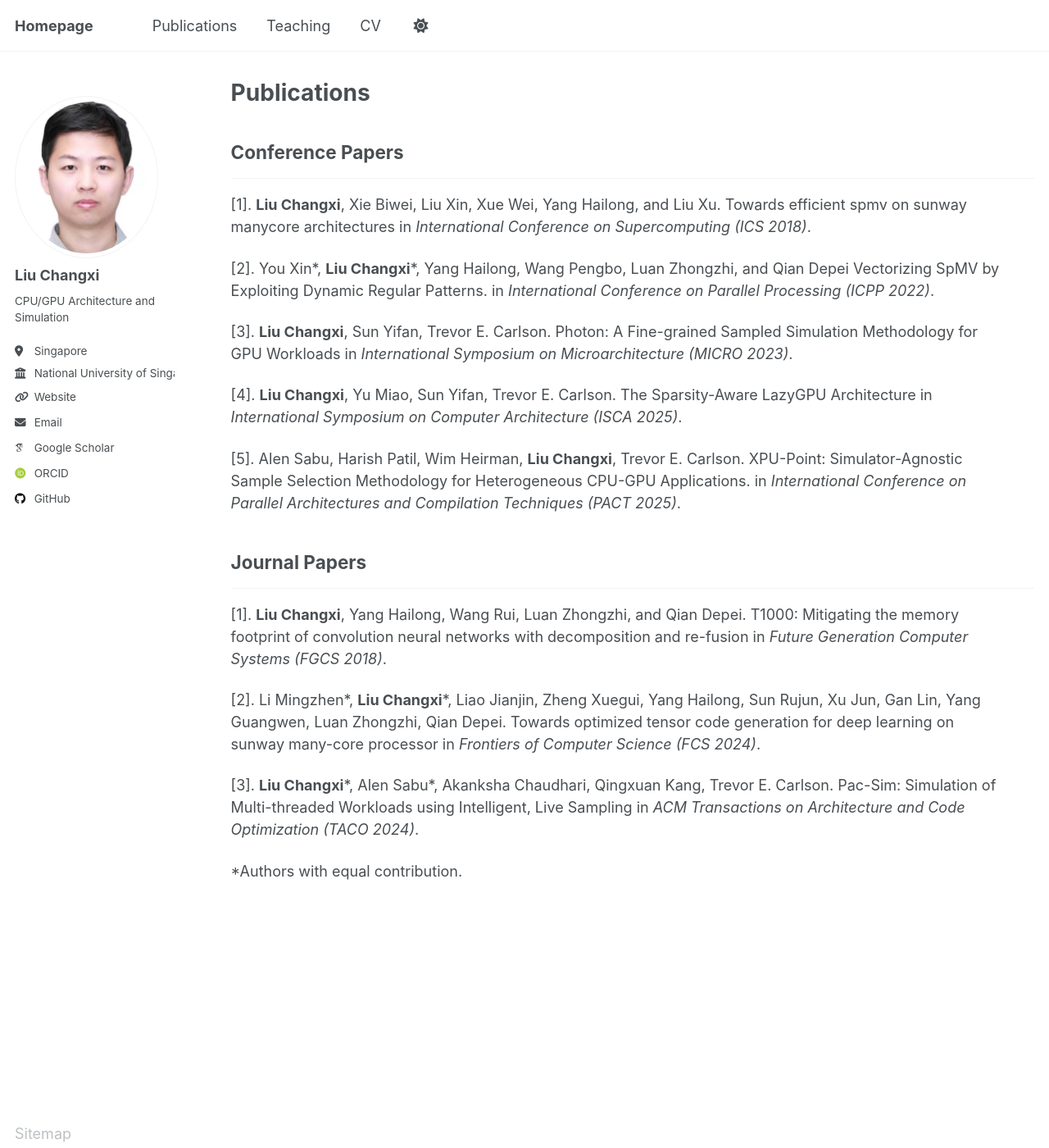
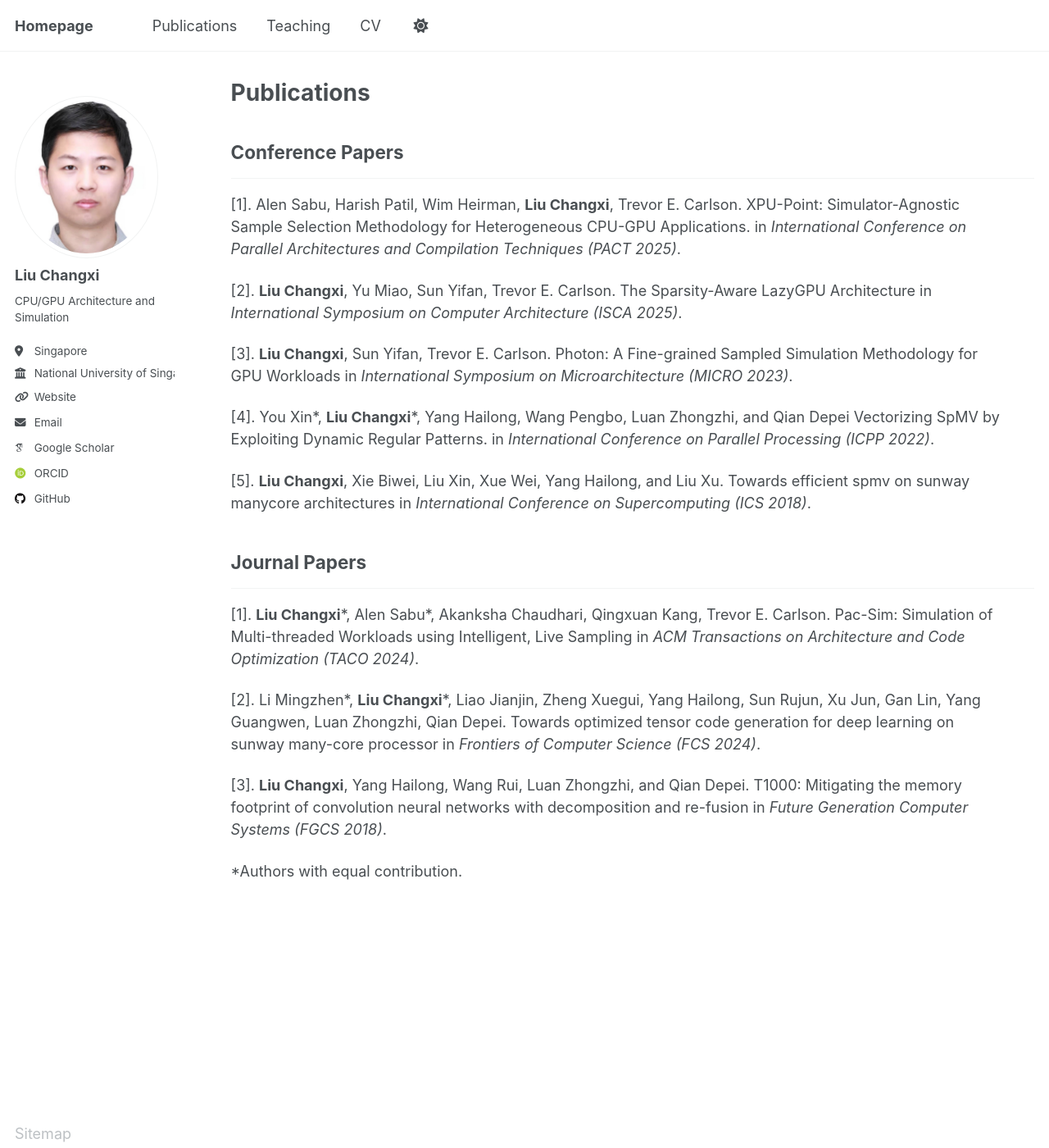
Before and after one commit to lchangxii/lchangxii.github.io, a Jekyll site: the page built from _pages/publications.html, in a window 1280 px wide and 1400 px high. Shown: the whole window at 82% size. Built offline with Jekyll 4.4.1, drawn with Linux system fonts in a browser that asks for light colours; some web fonts are replaced; some of the changed lines change nothing that is shown.

Commit message:
[Pub]: order updates

```diff
--- a/_pages/publications.html
+++ b/_pages/publications.html
@@ -16,7 +16,8 @@ author_profile: true
 {% for category in site.publication_category %}
 {% assign index = 1 %}
 {% assign title_shown = false %}
-{% for post in site.publications %}
+{% assign reversed_pubs = site.publications | reverse %}
+{% for post in reversed_pubs %}
 {% if post.category != category[0] %}
 {% continue %}
 {% endif %}
```
